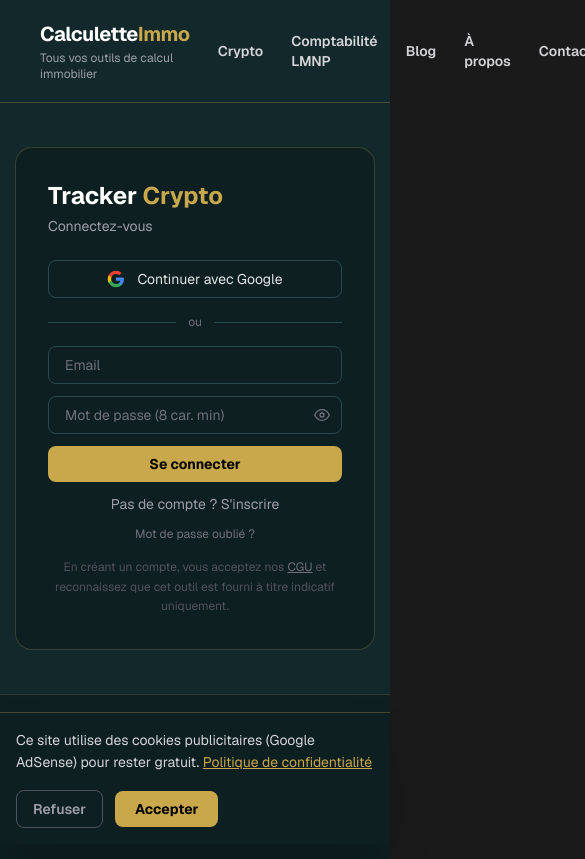
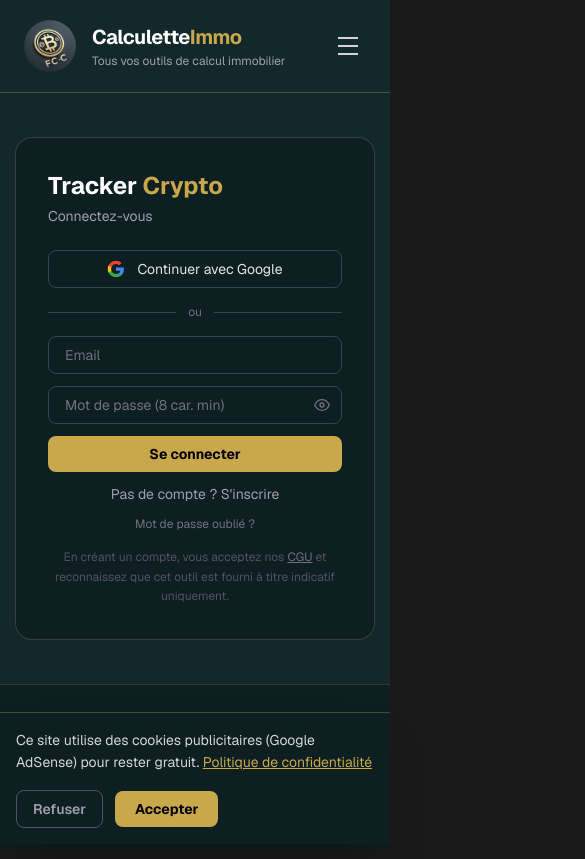
Before and after one commit to FrederickChenot/calculetteimmo-nextjs, a Next.js app: page /crypto/login in a window 390 px wide. Shown: the whole page, 585 px wide, since content can reach past the window. Built offline with nearby package versions, Linux system fonts and the light colour scheme.

Commit message:
fix: responsive header hamburger + cards factures mobile + liens PDF natifs iOS

```diff
--- a/app/components/Header.js
+++ b/app/components/Header.js
@@ -1,7 +1,20 @@
+"use client";
+
 import Image from "next/image";
 import Link from "next/link";
+import { useState } from "react";
+
+const NAV_LINKS = [
+  { href: "/crypto", label: "Crypto" },
+  { href: "/lmnp", label: "Comptabilité LMNP" },
+  { href: "/blog", label: "Blog" },
+  { href: "/a-propos", label: "À propos" },
+  { href: "/contact", label: "Contact" },
+];
 
 export default function Header() {
+  const [open, setOpen] = useState(false);
+
   return (
     <header className="bg-[#12282A] border-b border-[#C9A84C]/30">
       <div className="mx-auto max-w-7xl flex items-center justify-between gap-4 px-6 py-5">
@@ -27,27 +40,47 @@
           </div>
         </div>
 
-        <nav className="flex items-center gap-1">
-          <Link href="/crypto" className="text-sm font-semibold text-zinc-300 hover:text-[#C9A84C] transition-colors px-3 py-1.5 rounded-lg hover:bg-[#C9A84C]/10">
-            Crypto
-          </Link>
-          <Link href="/lmnp" className="text-sm font-semibold text-zinc-300 hover:text-[#C9A84C] transition-colors px-3 py-1.5 rounded-lg hover:bg-[#C9A84C]/10">
-            Comptabilité LMNP
-          </Link>
-          <Link
-            href="/blog"
-            className="text-sm font-semibold text-zinc-300 hover:text-[#C9A84C] transition-colors px-3 py-1.5 rounded-lg hover:bg-[#C9A84C]/10"
-          >
-            Blog
-          </Link>
-          <Link href="/a-propos" className="text-sm font-semibold text-zinc-300 hover:text-[#C9A84C] transition-colors px-3 py-1.5 rounded-lg hover:bg-[#C9A84C]/10">
-            À propos
-          </Link>
-          <Link href="/contact" className="text-sm font-semibold text-zinc-300 hover:text-[#C9A84C] transition-colors px-3 py-1.5 rounded-lg hover:bg-[#C9A84C]/10">
-            Contact
-          </Link>
+        {/* Nav desktop */}
+        <nav className="hidden md:flex items-center gap-1">
+          {NAV_LINKS.map(({ href, label }) => (
+            <Link
+              key={href}
+              href={href}
+              className="text-sm font-semibold text-zinc-300 hover:text-[#C9A84C] transition-colors px-3 py-1.5 rounded-lg hover:bg-[#C9A84C]/10"
+            >
+              {label}
+            </Link>
+          ))}
         </nav>
+
+        {/* Bouton hamburger mobile */}
+        <button
+          className="md:hidden flex flex-col justify-center items-center gap-1.5 w-9 h-9 rounded-lg hover:bg-[#C9A84C]/10 transition-colors"
+          onClick={() => setOpen((v) => !v)}
+          aria-label={open ? "Fermer le menu" : "Ouvrir le menu"}
+          aria-expanded={open}
+        >
+          <span className={`block w-5 h-0.5 bg-zinc-300 transition-transform duration-200 ${open ? "translate-y-2 rotate-45" : ""}`} />
+          <span className={`block w-5 h-0.5 bg-zinc-300 transition-opacity duration-200 ${open ? "opacity-0" : ""}`} />
+          <span className={`block w-5 h-0.5 bg-zinc-300 transition-transform duration-200 ${open ? "-translate-y-2 -rotate-45" : ""}`} />
+        </button>
       </div>
+
+      {/* Menu déroulant mobile */}
+      {open && (
+        <nav className="md:hidden border-t border-[#C9A84C]/20 bg-[#12282A] px-6 py-3 flex flex-col gap-1">
+          {NAV_LINKS.map(({ href, label }) => (
+            <Link
+              key={href}
+              href={href}
+              onClick={() => setOpen(false)}
+              className="text-sm font-semibold text-zinc-300 hover:text-[#C9A84C] transition-colors px-3 py-2 rounded-lg hover:bg-[#C9A84C]/10"
+            >
+              {label}
+            </Link>
+          ))}
+        </nav>
+      )}
     </header>
   );
 }
--- a/app/lmnp/page.js
+++ b/app/lmnp/page.js
@@ -966,27 +966,32 @@
                           disabled={!f.analyse_id}
                           className="mt-1 h-4 w-4 accent-[#C9A84C] cursor-pointer flex-shrink-0"
                         />
-                        <div className="flex flex-1 items-start justify-between gap-4">
                         <div className="flex-1 min-w-0">
+                          {/* Ligne 1 : nom fichier + montant */}
+                          <div className="flex items-center justify-between gap-2">
                             {f.url_pdf ? (
-                            <span
-                              onClick={() => window.open(f.url_pdf, "_blank")}
+                              <a
+                                href={f.url_pdf}
+                                target="_blank"
+                                rel="noopener noreferrer"
                                 className="cursor-pointer hover:underline text-[#C9A84C] font-medium truncate block"
                               >
                                 {f.filename}
+                              </a>
+                            ) : (
+                              <span className="text-zinc-300 font-medium truncate block">
+                                {f.filename}
+                                <span className="text-zinc-600 text-xs ml-1">(PDF non disponible)</span>
                               </span>
-                          ) : (
-                            <>
-                              <span className="text-zinc-300 font-medium truncate block">{f.filename}</span>
-                              <span className="text-zinc-600 text-xs">(PDF non disponible)</span>
-                            </>
-                          )}
-                          <p className="text-zinc-500 text-xs mt-0.5">
+                            )}
+                            <span className="text-white font-semibold text-sm flex-shrink-0">{fmt(f.montant_ttc)} €</span>
+                          </div>
+                          {/* Ligne 2 : fournisseur + date */}
+                          <p className="text-zinc-500 text-xs mt-0.5 truncate max-w-[200px] sm:max-w-none">
                             {f.fournisseur} · {f.date_facture || new Date(f.created_at).toLocaleDateString("fr-FR")}
                           </p>
-                        </div>
-                        <div className="flex items-center gap-2 flex-shrink-0 flex-wrap justify-end">
-                          <span className="text-white font-semibold text-sm">{fmt(f.montant_ttc)} €</span>
+                          {/* Ligne 3 : badges + boutons */}
+                          <div className="flex items-center gap-2 flex-wrap mt-2">
                             <CategoryBadge cat={f.categorie} />
                             <TraitementBadge traitement={f.traitement} />
                             {f.traitement === "amortissable" && f.duree_amort && (
```
Also changed, not shown: .claude/settings.local.json. Lines whose indentation alone changed are shown as unchanged.
